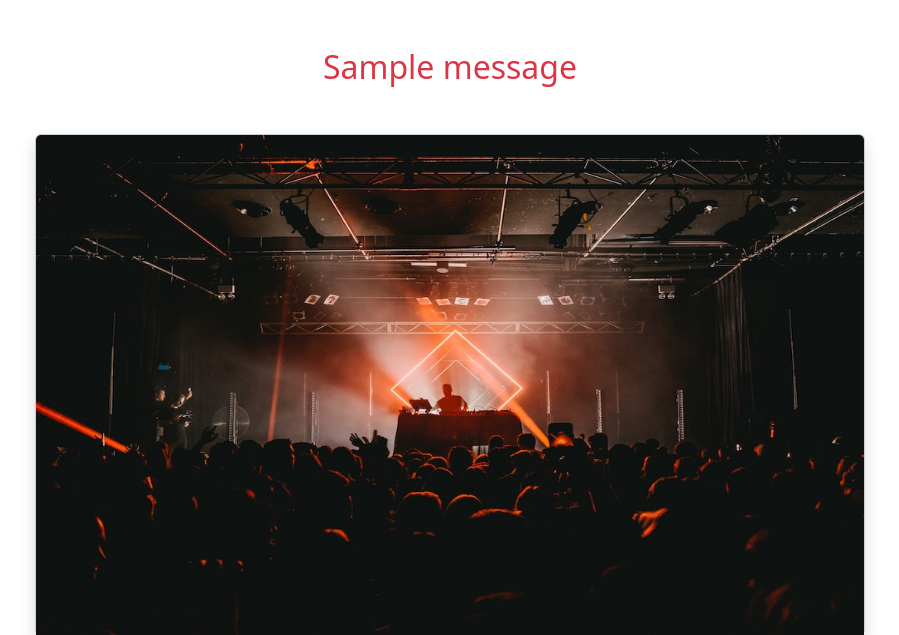
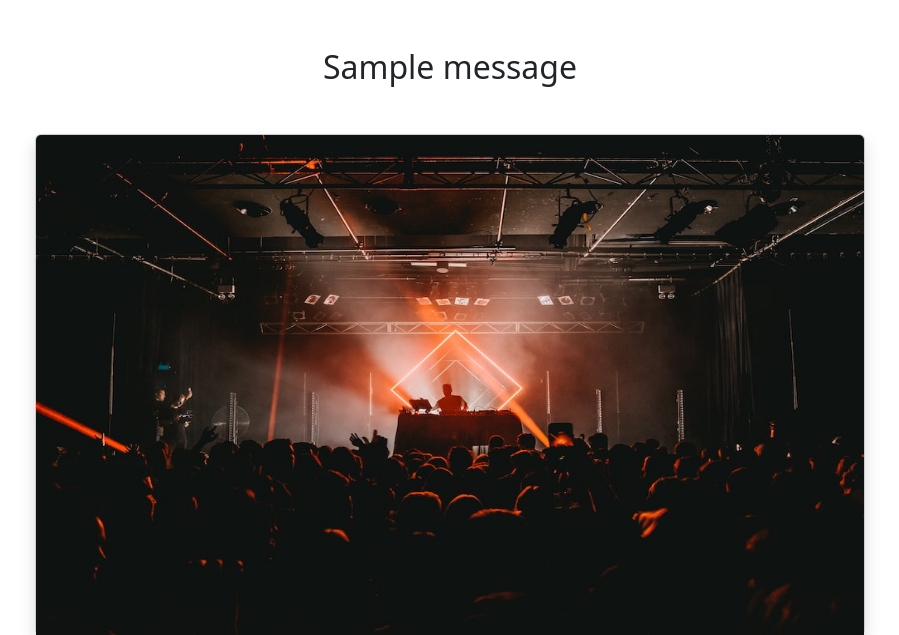
Before and after one commit to jennadyer/IAB207-Assessment-3-, a Flask app: a page that uses a3_group98/MusicEventCentral/templates/events/event_details.html in a window 1280 px wide. Shown: the part 87-722 px from the top of the page, without its empty margins (190-1089 px from the left). Run offline with Flask 3, Linux system fonts and the light colour scheme; one stand-in notice (Sample message) is shown; some libraries are stand-ins or nearby versions.

Commit message:
Update event_details.html

```diff
--- a/a3_group98/MusicEventCentral/templates/events/event_details.html
+++ b/a3_group98/MusicEventCentral/templates/events/event_details.html
@@ -8,7 +8,7 @@
     {% with messages = get_flashed_messages() %}
     {% if messages %}
     {% for message in messages %}
-    <h2 class="text-center mt-5 text-danger">{{ message }}</h2>
+    <h2 class="text-center mt-5">{{ message }}</h2>
     {% endfor %}
     {% endif %}
     {% endwith %}
```
